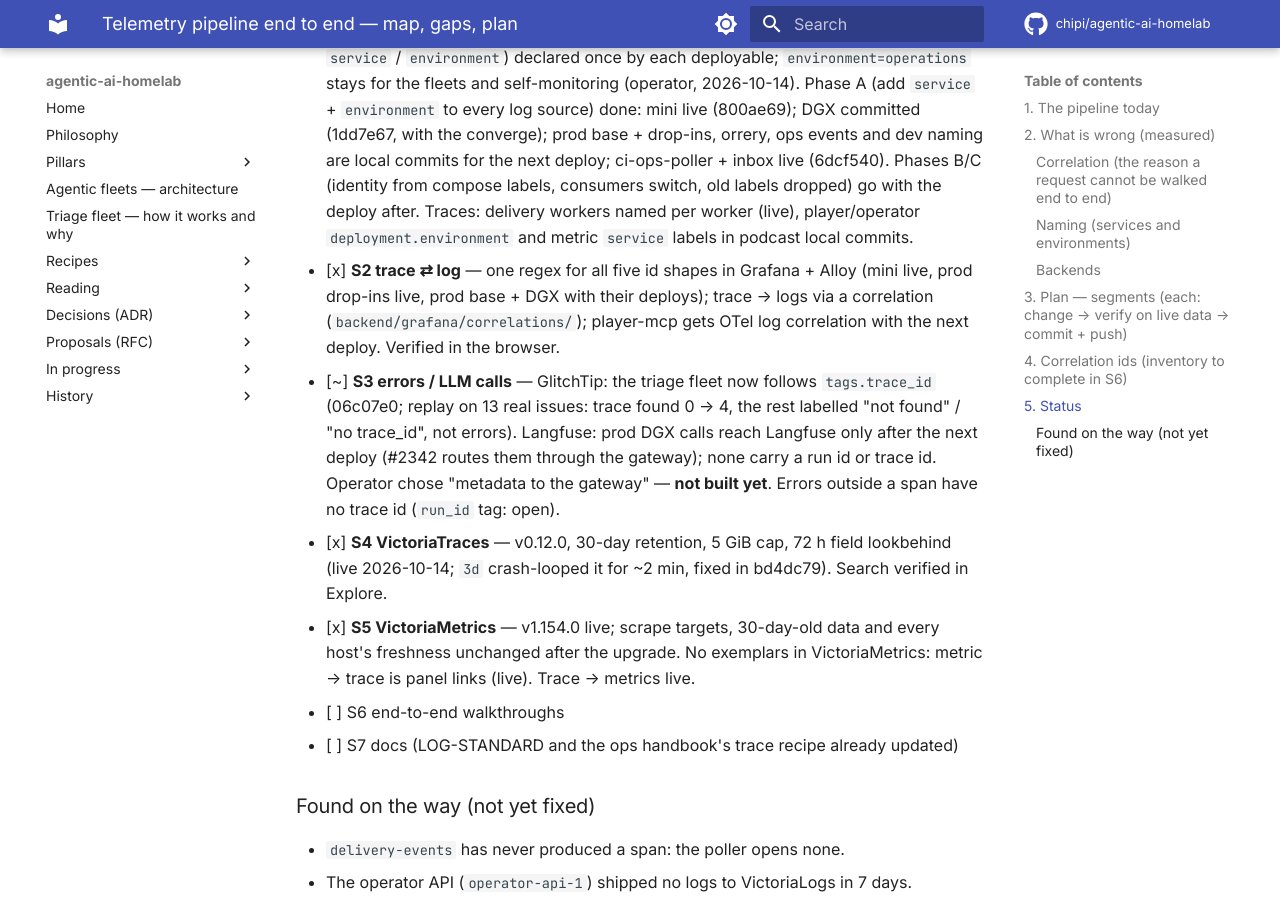
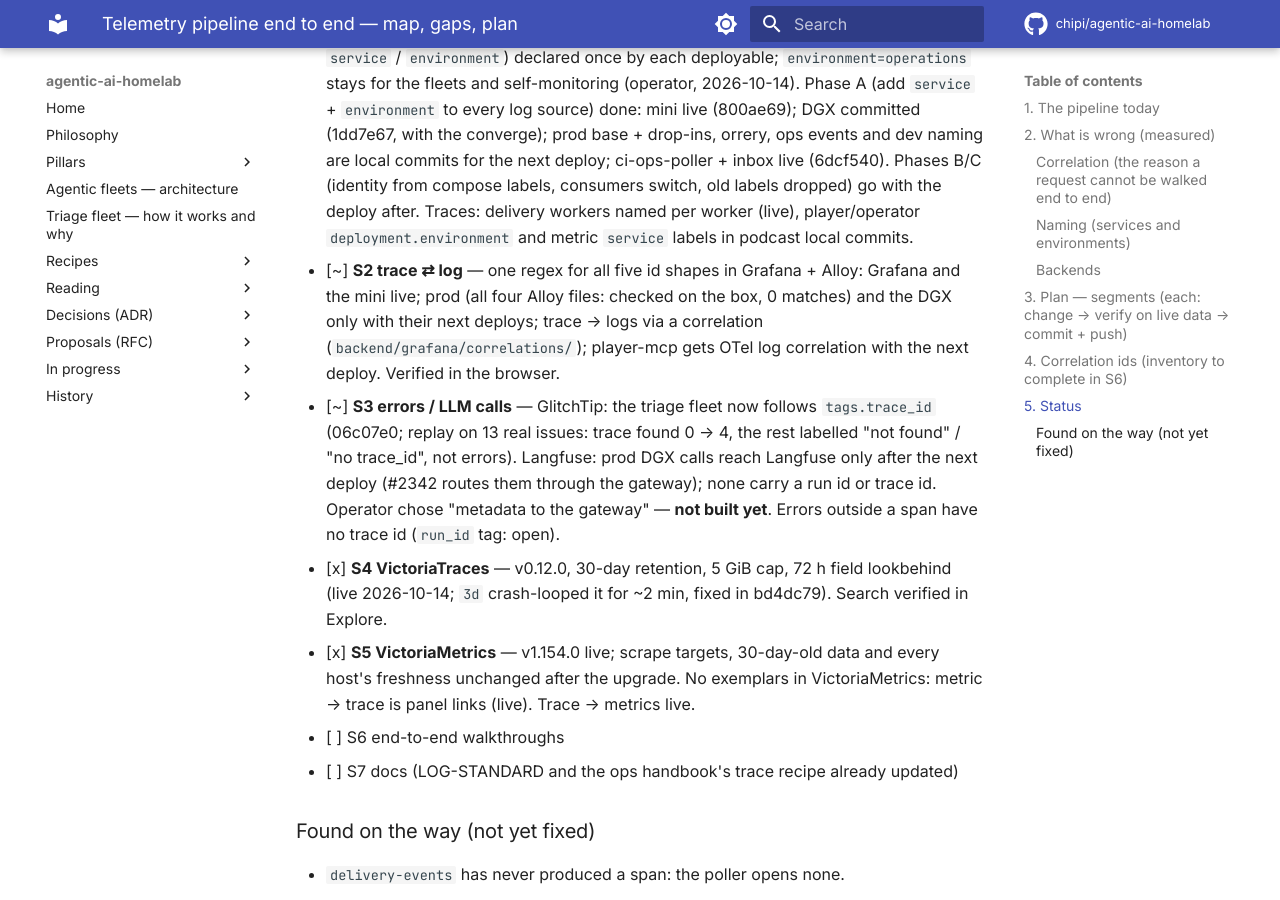
Before and after one commit to chipi/agentic-ai-homelab, an MkDocs documentation site: the page built from docs/wip/otel-pipeline-end-to-end.md, in a window 1280 px wide and 900 px high, scrolled down 4444 px. Built offline with MkDocs 1.6.1 and Material for MkDocs 9.7.7, drawn with Linux system fonts in a browser that asks for light colours; comment, search, counter and statistics services are not loaded.

Commit message:
docs(observability): the new trace regex is not on prod yet — correct the status
Checked on the box: none of prod's four Alloy files carries it; it ships with
the next podcast deploy.

Co-Authored-By: Claude Opus 5.5 <noreply@anthropic.com>
Claude-Session: https://claude.ai/code/session_014bbkxiiQPVcyVhqyDTsbqc

```diff
--- a/docs/wip/otel-pipeline-end-to-end.md
+++ b/docs/wip/otel-pipeline-end-to-end.md
@@ -99,8 +99,9 @@ front-ends and sends trace headers cross-origin; listed so it isn't a silent gap
   dropped) go with the deploy after. Traces: delivery workers named per worker (live),
   player/operator `deployment.environment` and metric `service` labels in podcast local
   commits.
-- [x] **S2 trace ⇄ log** — one regex for all five id shapes in Grafana + Alloy (mini live,
-  prod drop-ins live, prod base + DGX with their deploys); trace → logs via a correlation
+- [~] **S2 trace ⇄ log** — one regex for all five id shapes in Grafana + Alloy: Grafana and
+  the mini live; prod (all four Alloy files: checked on the box, 0 matches) and the DGX
+  only with their next deploys; trace → logs via a correlation
   (`backend/grafana/correlations/`); player-mcp gets OTel log correlation with the next
   deploy. Verified in the browser.
 - [~] **S3 errors / LLM calls** — GlitchTip: the triage fleet now follows `tags.trace_id`
```
Also changed, not shown: infra/observability/LOG-STANDARD.md (+1 -1 lines).
